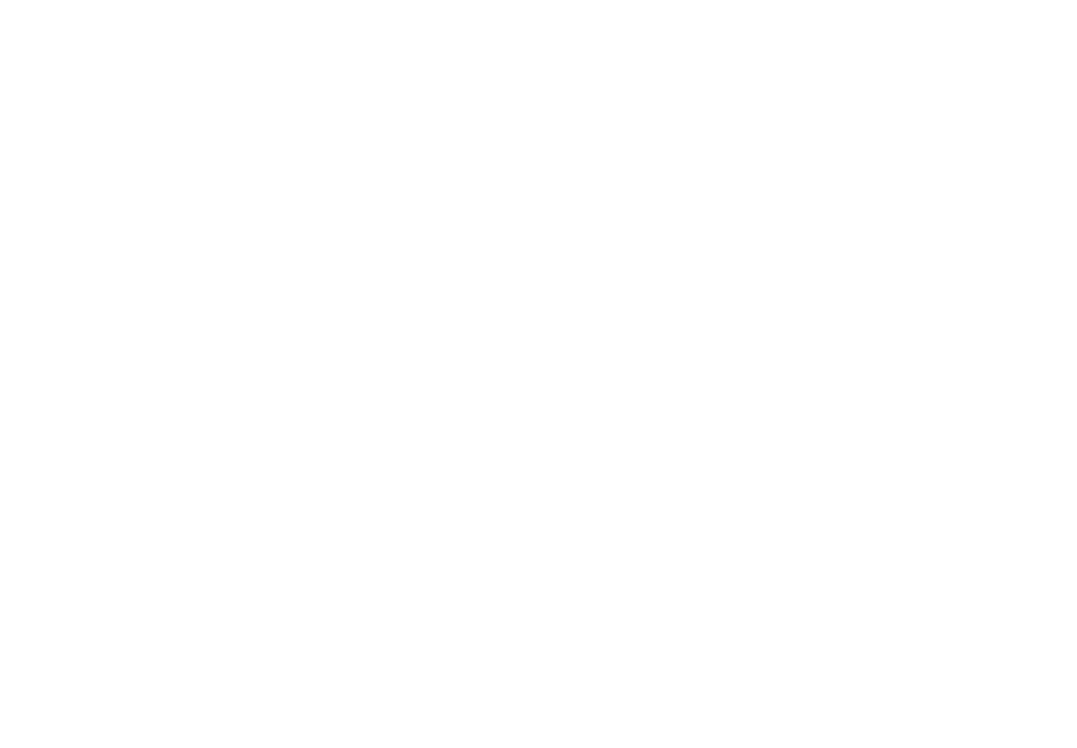
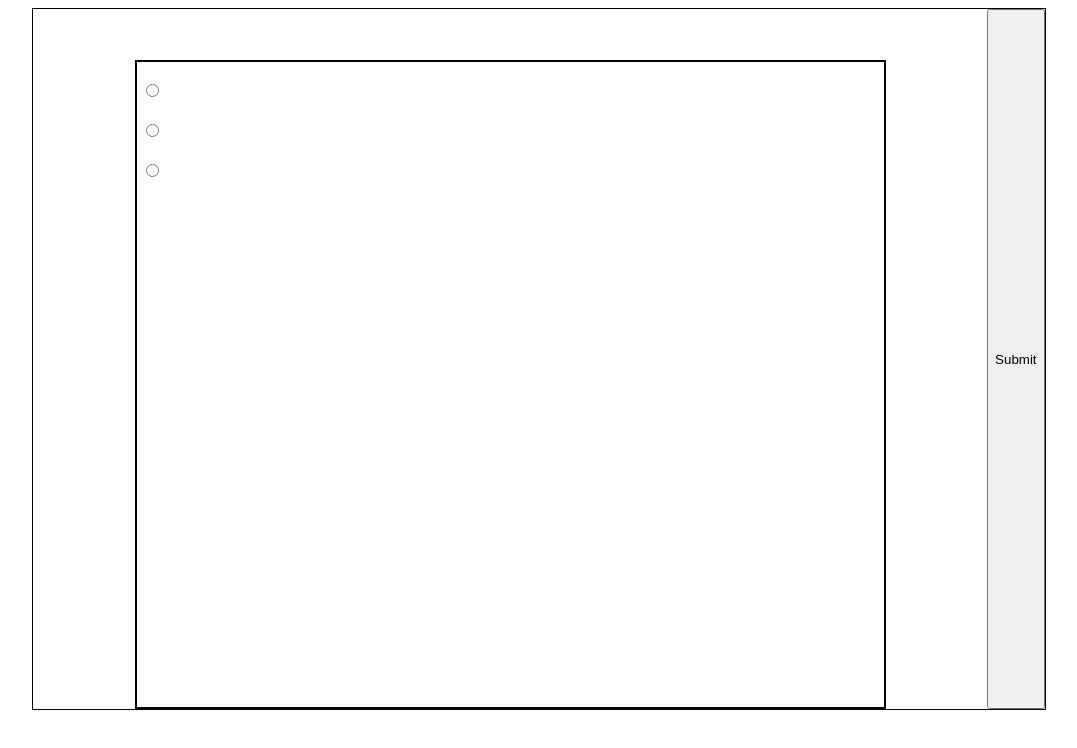
Before and after one commit to dizzyjaguar/bus-mall, a plain HTML site: page index.html in a window 1280 px wide. Shown: the whole page, without its empty margins (102-1179 px from the left). Drawn offline with Linux system fonts and the light colour scheme.

Commit message:
create initial blank html items that will be got by javascript later

```diff
--- a/index.html
+++ b/index.html
@@ -6,11 +6,29 @@
     <meta name="viewport" content="width=device-width, initial-scale=1.0">
     <meta http-equiv="X-UA-Compatible" content="ie=edge">
     <link rel="stylesheet" href="style.css">
-    <title>Document</title>
+    <title>Bus Mall</title>
 </head>
-
 <body>
-
+    <div class="content-flex-container">
+        <div class="item-display-container">
+            <div id="item-1-container" >
+                <h2 id="item-1-h2"></h2>
+                <img id="item-1-img" src="">
+                <input type="radio" name="" value="">
+            </div>
+            <div id="item-2-container" >
+                <h2 id="item-2-h2"></h2>
+                <img id="item-2-img" src="">
+                <input type="radio" name="" value="">
+            </div>
+            <div id="item-3-container" >
+                <h2 id="item-3-h2"></h2>
+                <img id="item-3-img" src="">
+                <input type="radio" name="" value="">
+            </div>
+        </div>
+        <button id="submitButton">Submit</button>
+    </div>
     <script type="module" src="app.js"></script>
 </body>
 
--- a/style.css
+++ b/style.css
@@ -0,0 +1,17 @@
+.content-flex-container {
+    width: 80%;
+    height: 700px;
+    display: flex;
+    margin-left: 10%;
+    margin-right: 10%;
+    border: 1px solid black;
+}
+
+.item-display-container {
+    width: 75%;
+    height: auto;
+    margin-top: 5%;
+    margin-left: 10%;
+    margin-right: 10%;
+    border: 2px solid black;
+}
```
Also changed, not shown: 1 other file.
